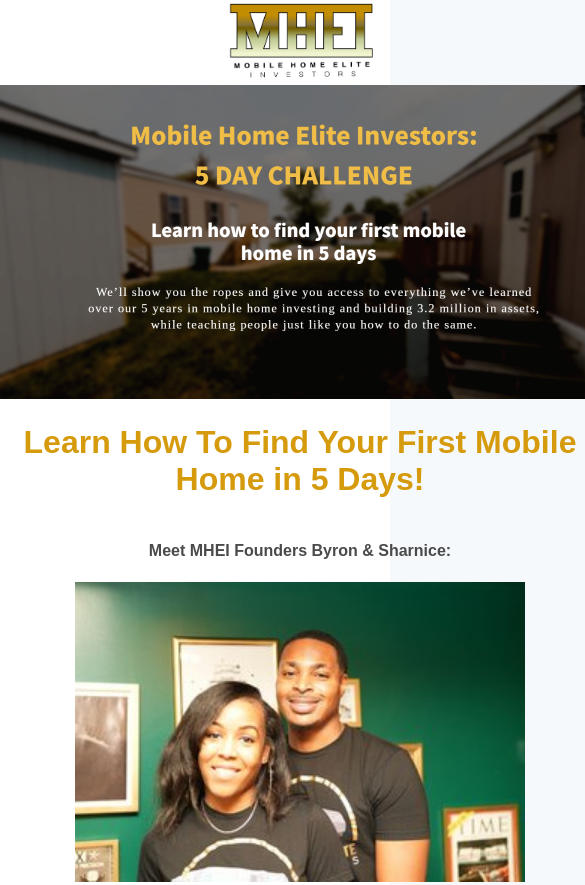
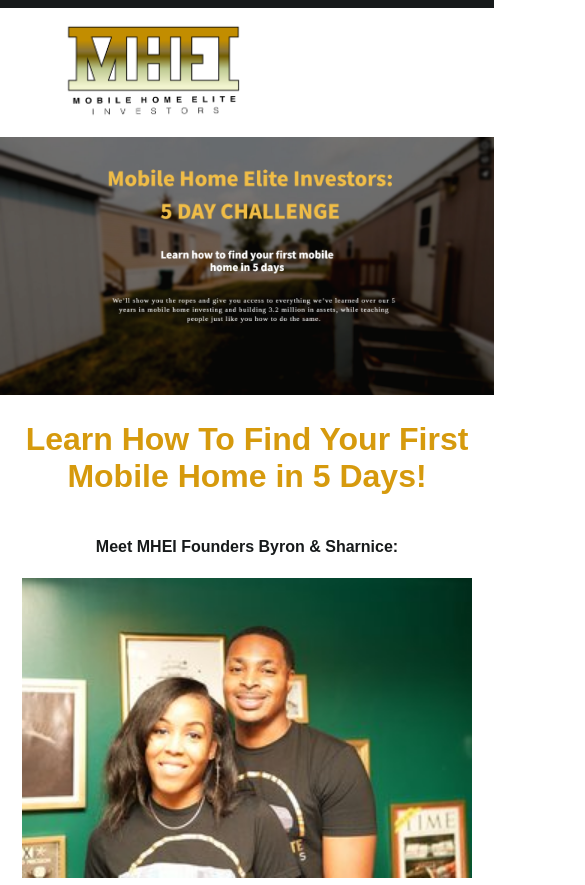
Before and after one commit to shegarland14/5-DAY0MHEI, a plain HTML site: page index.html in a window 390 px wide. Shown: the top 885 px of the page, 585 px wide, since content can reach past the window. Drawn offline with Linux system fonts and the light colour scheme.

Commit message:
responsive recovery

```diff
--- a/index.html
+++ b/index.html
@@ -1,70 +1,98 @@
 <!DOCTYPE html>
 <html lang="en">
     <html xmlns="http://www.w3.org/1999/xhtml"></html>
+
 <head>
     <meta charset="UTF-8">
     <meta http-equiv="X-UA-Compatible" content="IE=edge">
     <meta name="viewport" content="width=device-width, initial-scale=1.0">
-    <title>5 Day Challenge Course</title>
+</head>
 <style type="text/css">
 body{
-            margin: 0;
-            padding: 0;
-            background-color: #f6f9fc;
+    Margin: 0;
+    background-color: #ffffff;
+
 }
 table{
     border-spacing: 0;
 }
-        td {
-            padding: 0;
+td{
+    padding:0;
 }
-        img {
+img{
     border: 0;
 }
 .wrapper{
+    max-width: 100%;
     width: 100%;
     table-layout: fixed;
-            background-color: #f6f9fc;
-            padding-bottom: 40px;
+    background-color: #ffffff;
+    padding-bottom: 60px;
 }
-        .webkit{
-            max-width: 600px;
+.main{
     background-color: #ffffff;
-        }
-        .outer {
     Margin: 0 auto;
     width: 100%;
     max-width: 600px;
     border-spacing: 0;
     font-family: sans-serif;
-            color: #4a4a4a
+    color: #171a1b;
 }
 
-        @media screen and (max-width: 600px) {
+.pic-wrapper{
+    width: 100%;
+
+    background-color: #f57f0066;
+
 }
-        @media screen and (max-width: 400px) {
+.pics{
+
 }
 
+
 </style>
-</head>
 <body>
+
+
 <center class="wrapper">
-        <div class="webkit">
+    <table class="main" width="100%">
 
-            <table class="outer" align="center">
+<!--TOP BORDER-->
+<tr>
+    <td height="8" style="background-color:#171a1b">
+    </td>
+</tr>
+
+
+ <!--LOGO SECTION-->
+<tr>
+    <td  style="padding:14px 0 4px">
+        <table width="100%">
+
+            <tr>
+                <td class=>
+                    <table class="column">
+                        <tr>
+                            <td style="padding: 0 62px 10px;">
+                                <a href="https://www.mobilehomeeliteinvestors.com/"><img src="images/logo.png" width="180" alt="Modern Logo"> </a>
+                            </td>
+                        </tr>
+                    </table>
+
+                </td>
+            </tr>
+        </table>
+    </td>
+</tr>
+
+
+<!--BANNER IMAGE-->
 <tr>
     <td>
-                        <table width=" 100%" style="border-spacing:0;">
-                            <tr>
-                                <td style="padding:0; text-align: center;">
-                                    <a href="" ><img src="images/logo.png" alt="" width="150px" ></a>
+        <a href="https://www.mobilehomeeliteinvestors.com/"><img src="images/header.png" target="_blank" alt="" width="600px" style="max-width:100%"></a>
     </td>
 </tr>
-                        <tr>
-                            <td>
-                                <img src="images/header-1.png" width="600" />
-                            </td>
-                        </tr>
+
 <tr>
     <td>
         <h1 align="center" style="color: #d69a0d"> Learn How To Find Your First Mobile Home in 5 Days!</h1>
@@ -85,6 +113,10 @@
         <img src="images/OIP.jpg">
     </td>
 </tr>
+<tr>
+
+
+<!--TWO COLUMN SECTION-->
 <tr>
     <td align="center">
         <h1> 5-Day Challenge Course Syllabus:
@@ -122,6 +154,7 @@
             owners and managers, and how to handle transactions.  </p>
     </td>
 </tr>
+
 <tr align="center">
 
     <td style="border-radius: 2px;" bgcolor="#f0bd47">
@@ -148,7 +181,7 @@
 </tr>
 
 <tr>
-                        <td align="center" style="line-height: 25px;">
+<td  align="center" style="line-height: 25px;">
 <img src="images/oip.jpg" alt="">
 <h2> Watch Our Feature on “Earn Your Leisure”:
 </h2>
@@ -171,14 +204,28 @@
 <p ><a style="text-decoration: none;font-weight:bold;color:#ffffff"href="https://www.mobilehomeeliteinvestors.com/#coursesandprograms"> PROGRAMS AND COURSES</a></p>
 </td>
 </tr>
-
+<tr>
+    <td align="center" style="padding:10px;background-color: #171a1ba9; color:#cccccc; font-size: 10px;">
+        <p>Copyright (C) 2022 </br>|MOBILE HOME ELITE INVESTORS LLC|
+            All rights reserved. **Want to change how you receive these emails?You can update your preferences or <a href="#">  unsubscribe</a></p>
     </td>
 </tr>
 </table>
+</td>
+</tr>
 
-        </div>
+
+
+
+
+
+
+<!--FOOTER-->
+
+
+
+
 </center>
 
 </body>
-
 </html>
```
Lines whose indentation alone changed are shown as unchanged.
